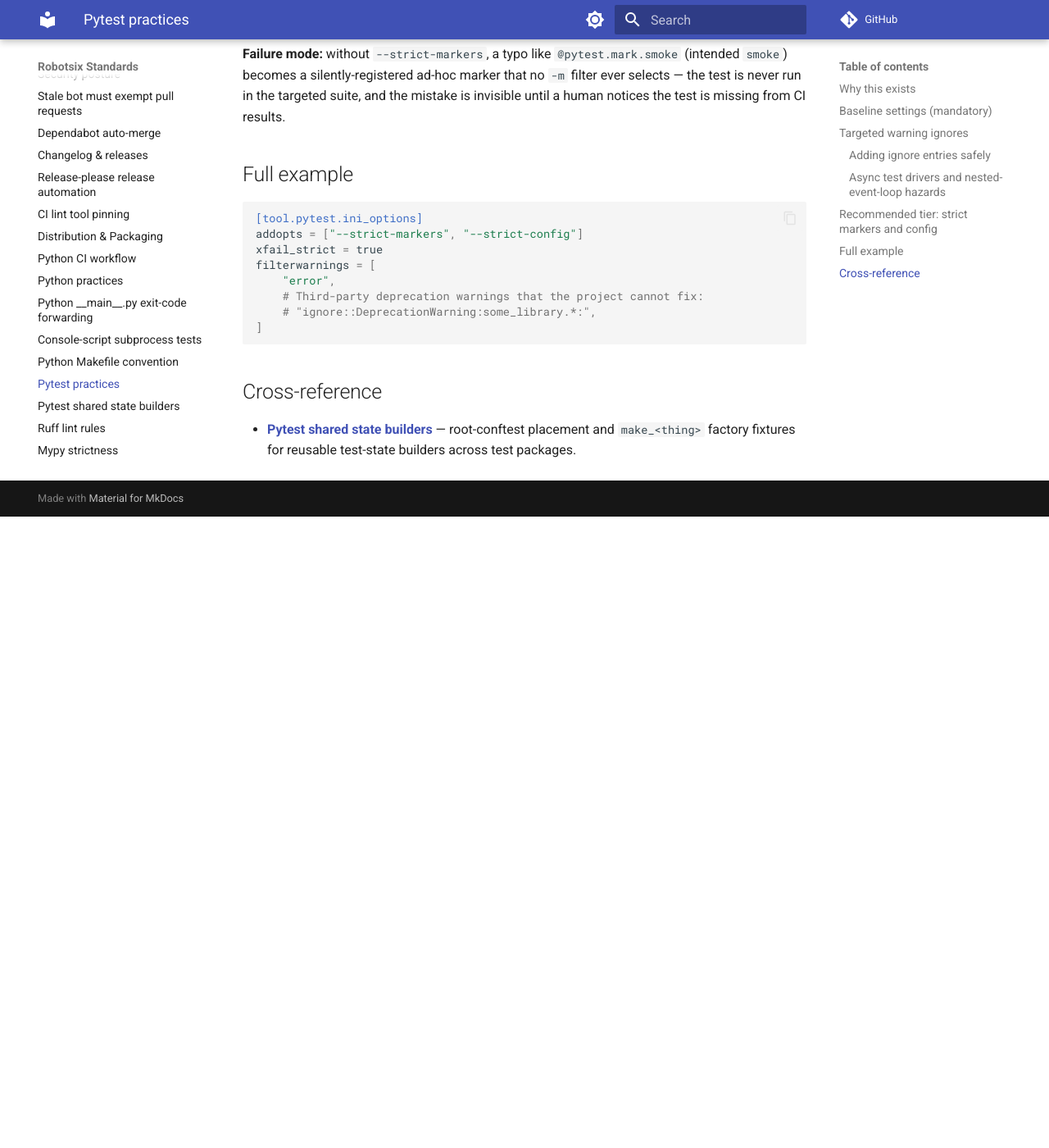
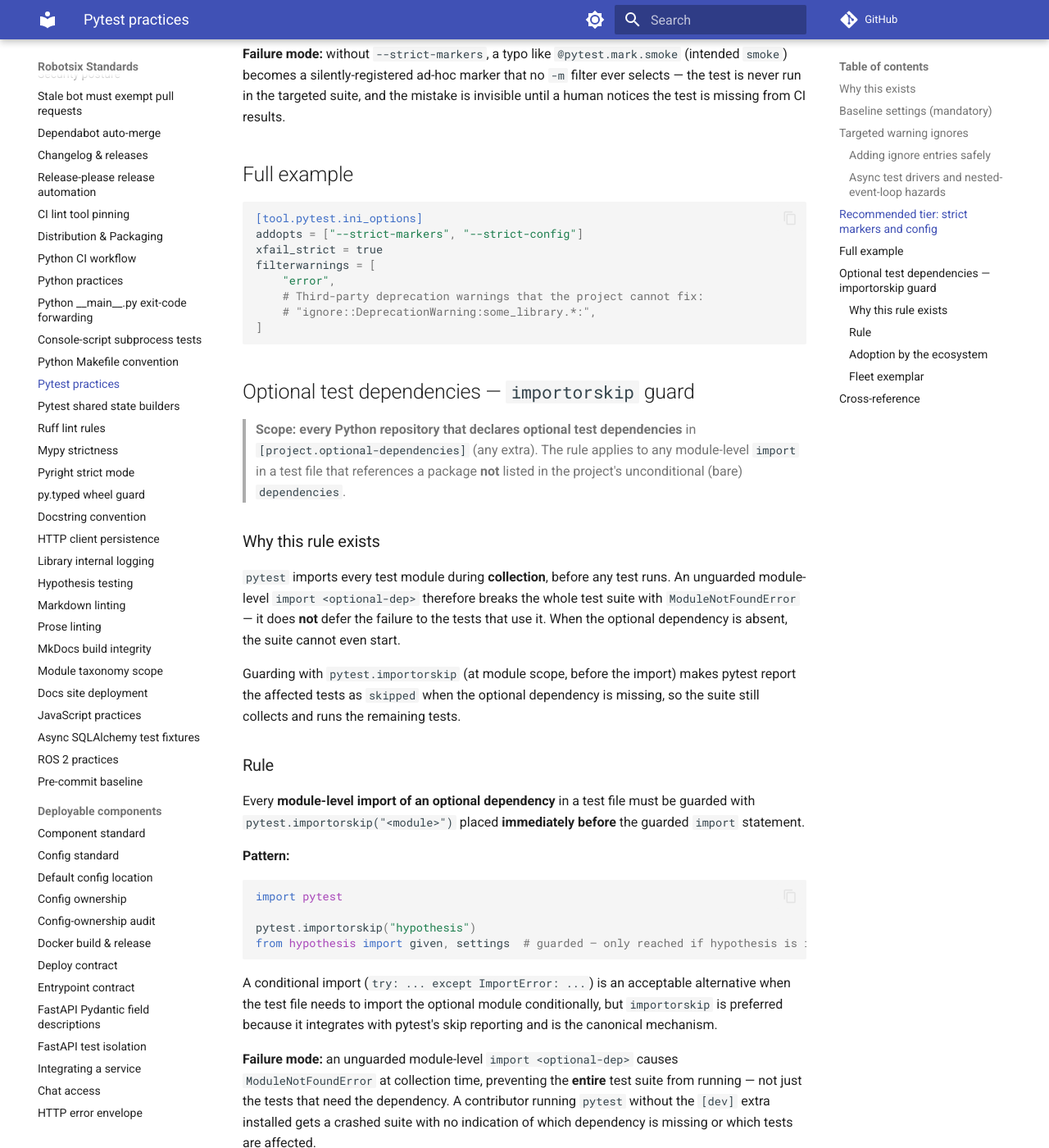
Before and after one commit to damien-robotsix/robotsix-standards, an MkDocs documentation site: the page built from docs/pytest.md, in a window 1280 px wide and 1400 px high, scrolled down 2843 px. Shown: the whole window at 82% size. Built offline with MkDocs 1.6.1 and Material for MkDocs 9.7.7, drawn with Linux system fonts in a browser that asks for light colours; comment, search, counter and statistics services are not loaded; before the commit the page ends 3473 px from its top, so only the background shows below that; some of the changed text lies outside the part shown.

Commit message:
mill: Standardize: guard optional test-dependency imports in tests with pytest.importorskip (20260805T173005Z-standardize-guard-optional-test-dependen-ae9c) (#223)
* mill: 20260805T173005Z-standardize-guard-optional-test-dependen-ae9c resume-preserve WIP [WIP]

* ci: auto-fix duplicate heading in pytest.md

---------

Co-authored-by: robotsix-mill <mill@robotsix.local>

````diff
--- a/docs/pytest.md
+++ b/docs/pytest.md
@@ -149,6 +149,76 @@ filterwarnings = [
 ]
 ```
 
+## Optional test dependencies — `importorskip` guard
+
+> **Scope: every Python repository that declares optional test dependencies**
+> in `[project.optional-dependencies]` (any extra).  The rule applies to any
+> module-level `import` in a test file that references a package **not**
+> listed in the project's unconditional (bare) `dependencies`.
+
+### Why this rule exists
+
+`pytest` imports every test module during **collection**, before any test
+runs.  An unguarded module-level `import <optional-dep>` therefore breaks
+the whole test suite with `ModuleNotFoundError` — it does **not** defer the
+failure to the tests that use it.  When the optional dependency is absent,
+the suite cannot even start.
+
+Guarding with `pytest.importorskip` (at module scope, before the import)
+makes pytest report the affected tests as `skipped` when the optional
+dependency is missing, so the suite still collects and runs the remaining
+tests.
+
+### Rule
+
+Every **module-level import of an optional dependency** in a test file must
+be guarded with `pytest.importorskip("<module>")` placed **immediately before**
+the guarded `import` statement.
+
+**Pattern:**
+
+```python
+import pytest
+
+pytest.importorskip("hypothesis")
+from hypothesis import given, settings  # guarded — only reached if hypothesis is installed
+```
+
+A conditional import (`try: ... except ImportError: ...`) is an acceptable
+alternative when the test file needs to import the optional module
+conditionally, but `importorskip` is preferred because it integrates with
+pytest's skip reporting and is the canonical mechanism.
+
+**Failure mode:** an unguarded module-level `import <optional-dep>` causes
+`ModuleNotFoundError` at collection time, preventing the **entire** test
+suite from running — not just the tests that need the dependency.  A
+contributor running `pytest` without the `[dev]` extra installed gets a
+crashed suite with no indication of which dependency is missing or which
+tests are affected.
+
+### Adoption by the ecosystem
+
+All prominent typed projects apply exactly this pattern at module scope,
+before the optional-extra imports:
+
+- **pandas** — guards optional-backend test files with `importorskip`
+  (including `minversion` forms).
+- **Pydantic** — module-level `importorskip` for optional extras
+  (`email-validator`, `python-dotenv`, `orjson`, `Babel`) so the suite
+  collects cleanly without them.
+- **FastAPI** — same for SQLAlchemy and version-specific test files.
+
+### Fleet exemplar
+
+`robotsix-config` already codifies this in its `AGENT.md` and follows it:
+`tests/config/test_config_properties.py` calls
+`pytest.importorskip("hypothesis")` at line 9, immediately before the
+`from hypothesis import ...` at lines 12-13.
+
+Repos that follow this standard should also consider adding a CI guardian
+job that mechanically verifies every module-level optional-dependency
+import in `tests/` is guarded, preventing regressions.
+
 ## Cross-reference
 
 - **[Pytest shared state builders](pytest-shared-state-builders.md)** —
````
Also changed, not shown: CHANGELOG.md (+1 -0 lines), README.md (+1 -1 lines), docs/index.md (+3 -2 lines).
